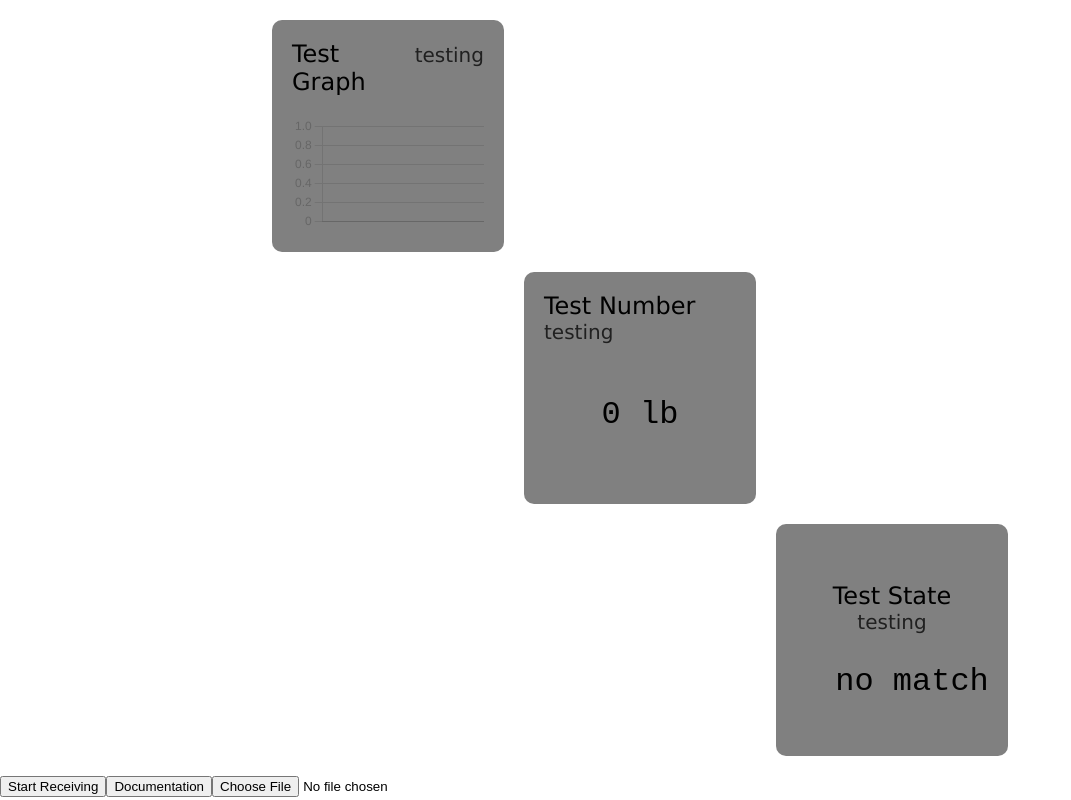
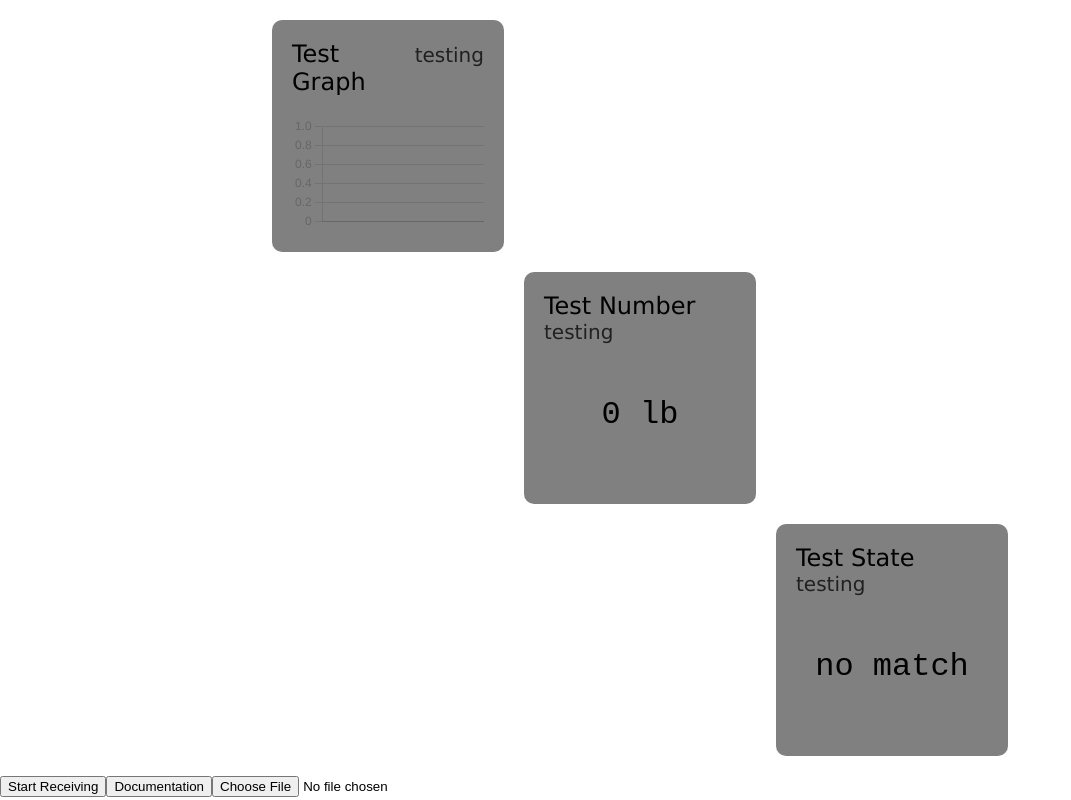
Before and after one commit to Et-17/Microbit-Pet-Data-Panel, a Vue app: page / in a window 1280 px wide. Shown: the whole page, without its empty margins (0-1071 px from the left). Built offline with nearby package versions, Linux system fonts and the light colour scheme.

Commit message:
Redesign state readout

```diff
--- a/src/CardTypes/StateCard.vue
+++ b/src/CardTypes/StateCard.vue
@@ -1,7 +1,6 @@
 <script setup lang="ts">
-import { ref, onMounted, type Ref } from 'vue';
+import { ref, type Ref } from 'vue';
 import CardBase from './CardBase.vue';
-import { listeners, type Message } from '@/receiver_management/message_handling';
 
 const current_state: Ref<string | undefined> = ref(undefined);
 
@@ -22,45 +21,42 @@ const props = defineProps<{
 </script>
 
 <template>
-  <CardBase :cs="cs" :rs="rs" :ce="ce" :re="re" :listeningKey="listeningKey" @new-value="receive">
-    <div class="state-card-title-container">
-      <span class="state-card-name"> {{ name }} </span>
-      <span class="state-card-value"> {{ listeningKey }} </span>
+  <CardBase class="state-card-base" :cs="cs" :rs="rs" :ce="ce" :re="re" :listeningKey="listeningKey" @new-value="receive">
+    <span class="state-card-name"> {{ name }} </span>
+    <span class="state-card-value"> {{ listeningKey }} </span>
+    <div class="state-card-state-container">
+      <span class="state-card-state"> {{ current_state ?? default_state }}</span>
     </div>
-    <span class="state-card-state"> {{ current_state ?? default_state }}</span>
   </CardBase>
 </template>
 
 <style lang="scss">
-.state-card-title-container {
-  position: absolute;
-  top: 25%;
-  width: 75%;
-  left: 12.5%;
+.state-card-base {
+  display: flex;
+  flex-direction: column;
 }
 
 .state-card-name {
-  display: block;
+  flex-grow: 0;
   font-family: 'Lucida Sans', 'Lucida Sans Regular', 'Lucida Grande', 'Lucida Sans Unicode', Geneva, Verdana, sans-serif;
-  width: 100%;
-  text-align: center;
   font-size: 1.5rem;
 }
 
 .state-card-value {
-  display: block;
+  flex-grow: 0;
   font-family: 'Lucida Sans', 'Lucida Sans Regular', 'Lucida Grande', 'Lucida Sans Unicode', Geneva, Verdana, sans-serif;
-  width: 100%;
-  text-align: center;
   font-size: 1.25rem;
   opacity: 75%;
 }
 
+.state-card-state-container {
+  flex-grow: 1;
+  display: flex;
+  align-items: center;
+  justify-content: center;
+}
+
 .state-card-state {
-  position: absolute;
-  top: 60%;
-  width: 100%;
-  text-align: center;
   font-family: 'Courier New', Courier, monospace;
   font-size: 2rem;
 }
```
